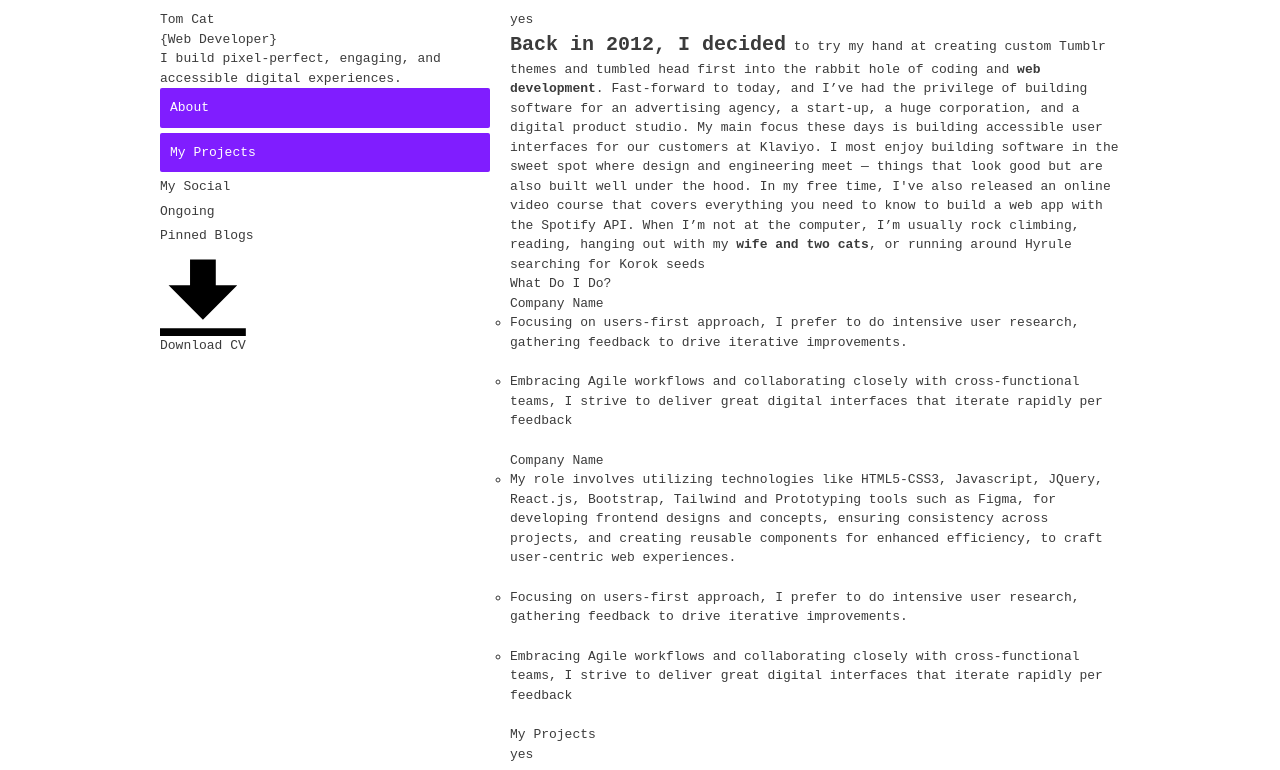
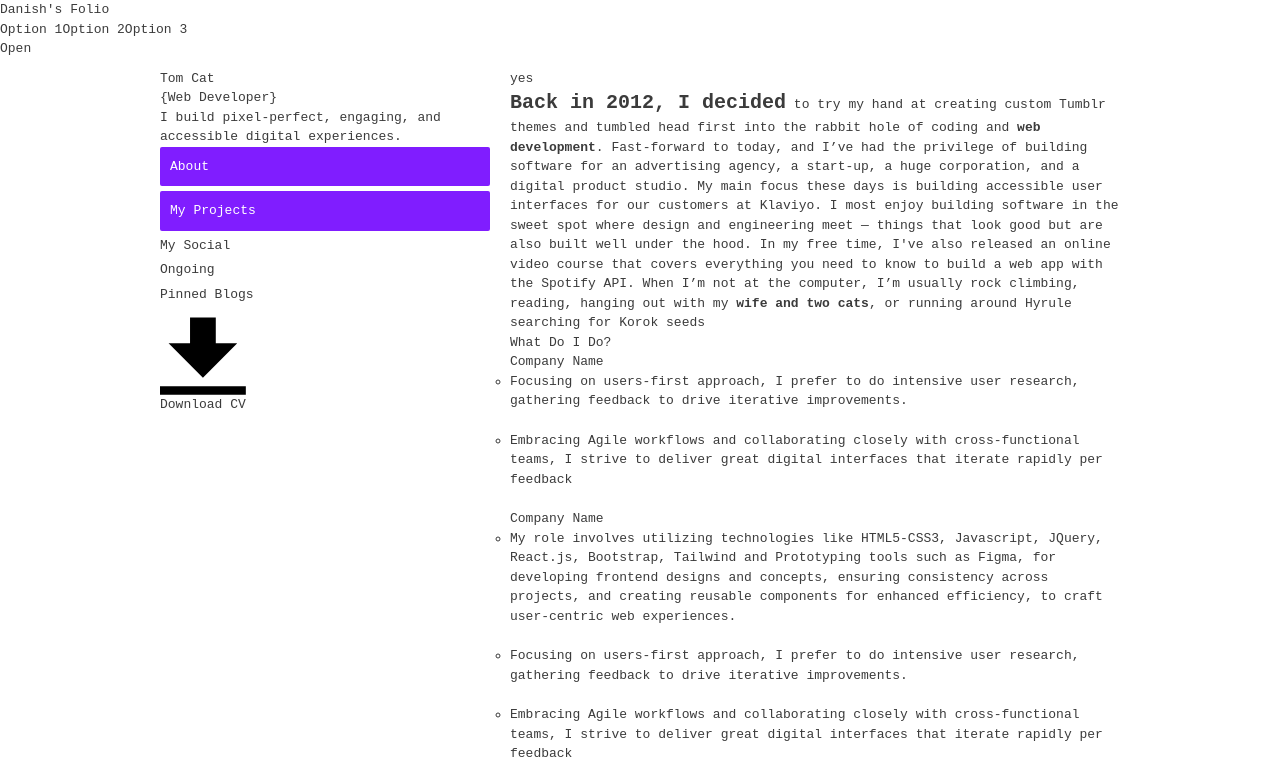
Before and after one commit to danishofcodes/tokensandbraces, a React (Vite) app: page / in a window 1280 px wide. Shown: the top 770 px of the page. Built offline with nearby package versions, Linux system fonts and the light colour scheme.

Commit message:
navbar included

```diff
--- a/src/App.jsx
+++ b/src/App.jsx
@@ -1,10 +1,9 @@
 import MainSection from './components/MainSection'
-
-
+import Navbar from './components/Navbar'
 function App() {
   return (
     <>
-    {/* <Navbar/> */}
+    <Navbar/>
      <MainSection/>
      </>
   )
```
